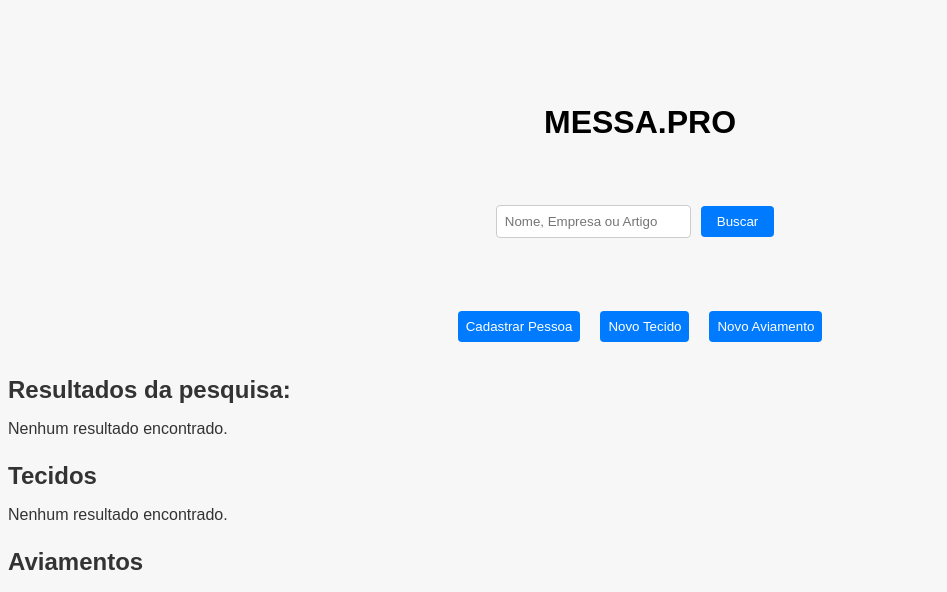
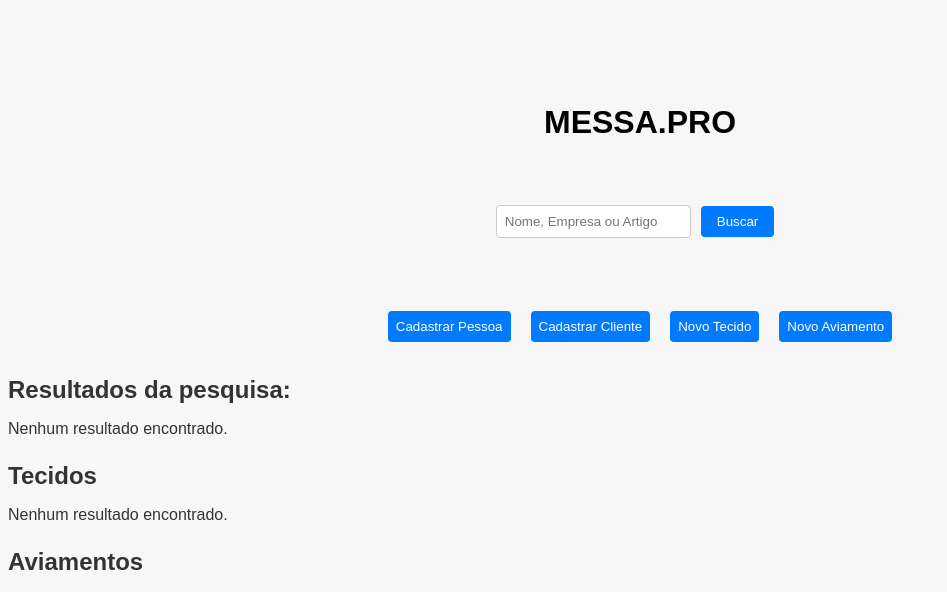
Before and after one commit to Diogsamaral/MessaProPublic, a Django app: page /buscar/ in a window 1280 px wide. Shown: the top 592 px of the page, without its empty margins (0-947 px from the left). Run offline with Django 4.2, Linux system fonts and the light colour scheme.

Commit message:
Melhorias no buscar e add .gitignore

```diff
--- a/app_medidas_clientes/templates/buscar.html
+++ b/app_medidas_clientes/templates/buscar.html
@@ -132,6 +132,9 @@
         <a href="{% url 'cadastro-pessoa' %}">
             <button>Cadastrar Pessoa</button>
         </a>
+        <a href="{% url 'cadastro' %}">
+            <button>Cadastrar Cliente</button>
+        </a>
         <a href="{% url 'novo_tecido' %}">
             <button>Novo Tecido</button>
         </a>
```
Also changed, not shown: 1 other file.
